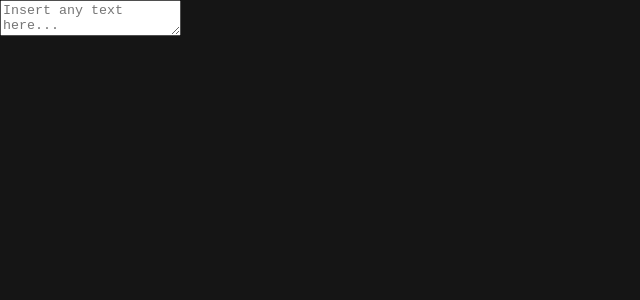
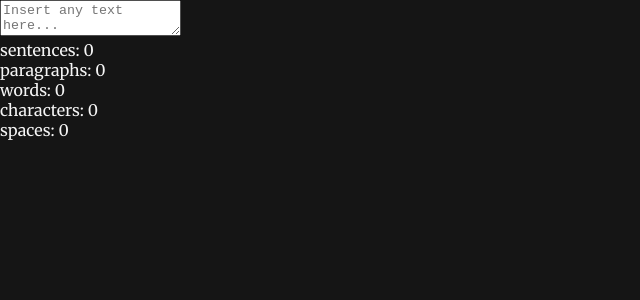
Before and after one commit to MatthMiller/text-informations, a React (Create React App) app: page / in a window 1280 px wide. Shown: the top 300 px of the page, without its empty margins (0-640 px from the left). Built offline with nearby package versions, Linux system fonts and the light colour scheme.

Commit message:
getCharacterCount

```diff
--- a/public/index.html
+++ b/public/index.html
@@ -22,7 +22,7 @@
       work correctly both with client-side routing and a non-root public URL.
       Learn how to configure a non-root public URL by running `npm run build`.
     -->
-  <title>Image Filters</title>
+  <title>Text Informations</title>
 </head>
 
 <body>
--- a/src/App.js
+++ b/src/App.js
@@ -3,12 +3,50 @@ import styles from './App.module.css';
 
 function App() {
   const [inputText, setInputText] = React.useState('');
+  const [valuesQuantity, setValuesQuantity] = React.useState({
+    sentences: 0,
+    paragraphs: 0,
+    words: 0,
+    characters: 0,
+    spaces: 0,
+  });
+
+  React.useEffect(() => {
+    setValuesQuantity({
+      sentences: 0,
+      paragraphs: 0,
+      words: 0,
+      characters: getCharacterCount(),
+      spaces: 0,
+    });
+    console.log(valuesQuantity);
+
+    // eslint-disable-next-line react-hooks/exhaustive-deps
+  }, [inputText]);
 
   const handleTextChange = ({ target }) => {
     setInputText(target.value);
   };
 
-  const getCharacterCount = () => {};
+  const getCharacterCount = () => {
+    return inputText.length;
+  };
+
+  const getSpacesCount = () => {
+    //     Você pode usar uma expressão regular em JavaScript para contar quantos espaços em branco (incluindo espaços, tabs e quebras de linha) existem em uma string. A expressão regular para isso é /\s/g, onde o modificador g indica que a pesquisa deve ser global e a barra invertida \s representa um caractere de espaço em branco.
+
+    // Veja um exemplo de como usar essa expressão regular para contar o número de espaços em branco em uma string:
+
+    // javascript
+    // Copy code
+    // const minhaString = 'Esta é uma string com alguns   espaços   em branco.';
+    // const numEspacos = (minhaString.match(/\s/g) || []).length;
+    // console.log(numEspacos); // Output: 8
+    // Nesse exemplo, primeiro definimos a string que queremos verificar em minhaString. Em seguida, usamos o método match() para procurar todos os caracteres de espaço em branco na string, usando a expressão regular /s/g. O método match() retorna um array com todos os caracteres de espaço em branco encontrados, ou null se nenhum foi encontrado. Para contar o número de espaços em branco, usamos o método length no array retornado, que nos dá o número de ocorrências. Se não houver nenhum espaço em branco na string, o array resultante será null, então usamos o operador || [] para garantir que sempre tenhamos um array vazio no qual podemos chamar o método length.
+
+    // No exemplo acima, o valor de numEspacos será 8, porque a string tem oito espaços em branco (incluindo os espaços duplos e tabulações).
+    return inputText.match(/\s/g) || [].length;
+  };
 
   // lembrete aleatorio de q existe for of
 
@@ -21,6 +59,15 @@ function App() {
         placeholder='Insert any text here...'
       />
       {inputText}
+      <ul>
+        {Object.keys(valuesQuantity).map((actualKey) => {
+          return (
+            <p>
+              {actualKey}: {valuesQuantity[actualKey]}
+            </p>
+          );
+        })}
+      </ul>
     </main>
   );
 }
```
